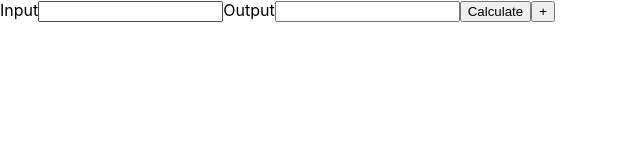
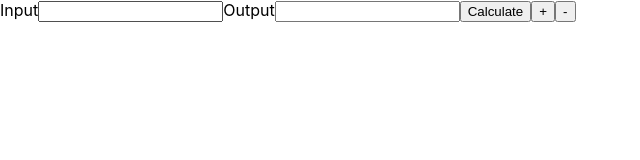
Before and after one commit to Jstephenson808/react_calculator, a React (Create React App) app: page / in a window 1280 px wide. Shown: the top 160 px of the page, without its empty margins (0-640 px from the left). Built offline with nearby package versions, Linux system fonts and the light colour scheme.

Commit message:
add - button

```diff
--- a/src/Calculator.js
+++ b/src/Calculator.js
@@ -7,6 +7,7 @@ export default function Calculator() {
             <input id='output-field'/>
             <button id='calculate'>Calculate</button>
             <button id='+'>+</button>
+            <button id='-'>-</button>
         </>
     )
 }
```
Also changed, not shown: 1 other file (tests, documents, lock files or other folders).
